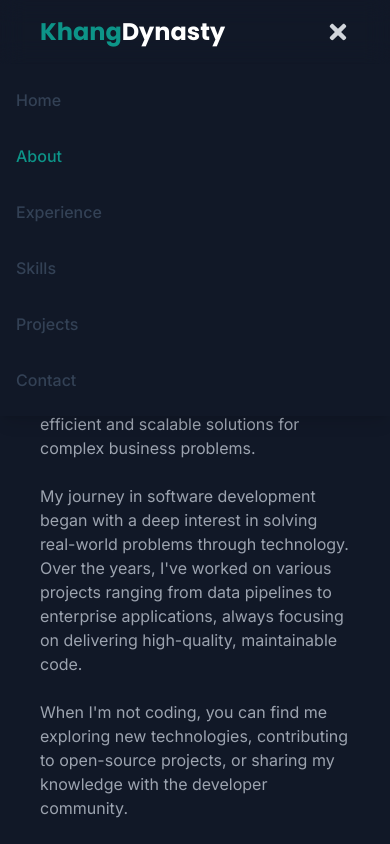
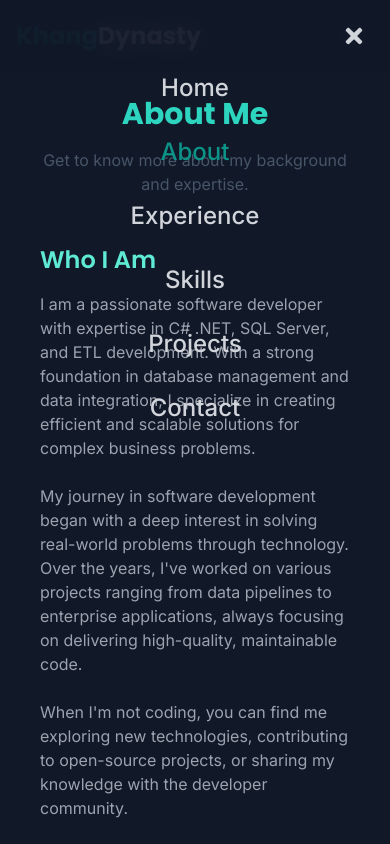
Before and after one commit to KingArceus/KingPortfolio, a React (Vite) app: page /KingPortfolio/about in a window 390 px wide. Both pictures are taken after a click on the button "Toggle menu". Shown: the top 844 px of the page. Built offline with nearby package versions, Linux system fonts and the light colour scheme.

Commit message:
Finish base web

```diff
--- a/src/components/Navbar.tsx
+++ b/src/components/Navbar.tsx
@@ -1,6 +1,6 @@
 import { useState } from 'react';
 import { NavLink } from 'react-router-dom';
-import { motion } from 'framer-motion';
+import { motion, AnimatePresence } from 'framer-motion';
 import { FaBars, FaTimes } from 'react-icons/fa';
 
 interface NavbarProps {
@@ -31,7 +31,7 @@ function Navbar({ isScrolled }: NavbarProps) {
       animate={{ y: 0 }}
       transition={{ duration: 0.5 }}
     >
-      <div className="container mx-auto px-10 flex justify-between items-center">
+      <div className="container mx-auto px-4 md:px-10 flex justify-between items-center">
         <NavLink to="/" className="text-2xl font-bold text-white font-heading">
           <span className="text-primary-600">Khang</span>
           <span className="font-bold text-white">Dynasty</span>
@@ -57,30 +57,43 @@ function Navbar({ isScrolled }: NavbarProps) {
 
         {/* Mobile Menu Button */}
         <button
-          className="md:hidden text-gray-300 hover:text-primary-400 focus:outline-none"
+          className="md:hidden text-gray-300 hover:text-primary-400 focus:outline-none p-2"
           onClick={toggleMenu}
+          aria-label="Toggle menu"
         >
           {isOpen ? <FaTimes size={24} /> : <FaBars size={24} />}
         </button>
 
         {/* Mobile Menu */}
+        <AnimatePresence>
           {isOpen && (
             <motion.div
-            className="md:hidden bg-gray-900 shadow-lg absolute top-full left-0 right-0"
-            initial={{ opacity: 0, height: 0 }}
-            animate={{ opacity: 1, height: 'auto' }}
-            exit={{ opacity: 0, height: 0 }}
-            transition={{ duration: 0.3 }}
+              className="md:hidden fixed inset-0 bg-gray-900/95 backdrop-blur-md z-40"
+              initial={{ opacity: 0 }}
+              animate={{ opacity: 1 }}
+              exit={{ opacity: 0 }}
+              transition={{ duration: 0.2 }}
             >
-            <div className="container mx-auto px-4 py-4 flex flex-col space-y-4">
+              <div className="flex flex-col h-full">
+                <div className="flex justify-end p-4">
+                  <button
+                    className="text-gray-300 hover:text-primary-400 focus:outline-none p-2"
+                    onClick={toggleMenu}
+                    aria-label="Close menu"
+                  >
+                    <FaTimes size={24} />
+                  </button>
+                </div>
+                <div className="flex-1 flex flex-col items-center justify-center space-y-8">
                   {navLinks.map((link) => (
                     <NavLink
                       key={link.path}
                       to={link.path}
                       className={({ isActive }) =>
-                    `font-medium py-2 transition-colors duration-200 ${isActive
+                        `text-2xl font-medium transition-colors duration-200 ${
+                          isActive
                             ? 'text-primary-600'
-                      : 'text-secondary-700 hover:text-primary-600'
+                            : 'text-gray-300 hover:text-primary-400'
                         }`
                       }
                       onClick={() => setIsOpen(false)}
@@ -89,8 +102,10 @@ function Navbar({ isScrolled }: NavbarProps) {
                     </NavLink>
                   ))}
                 </div>
+              </div>
             </motion.div>
           )}
+        </AnimatePresence>
       </div>
     </motion.nav>
   );
```
Also changed, not shown: 1 other file (tests, documents, lock files or other folders). Lines whose indentation alone changed are shown as unchanged.
